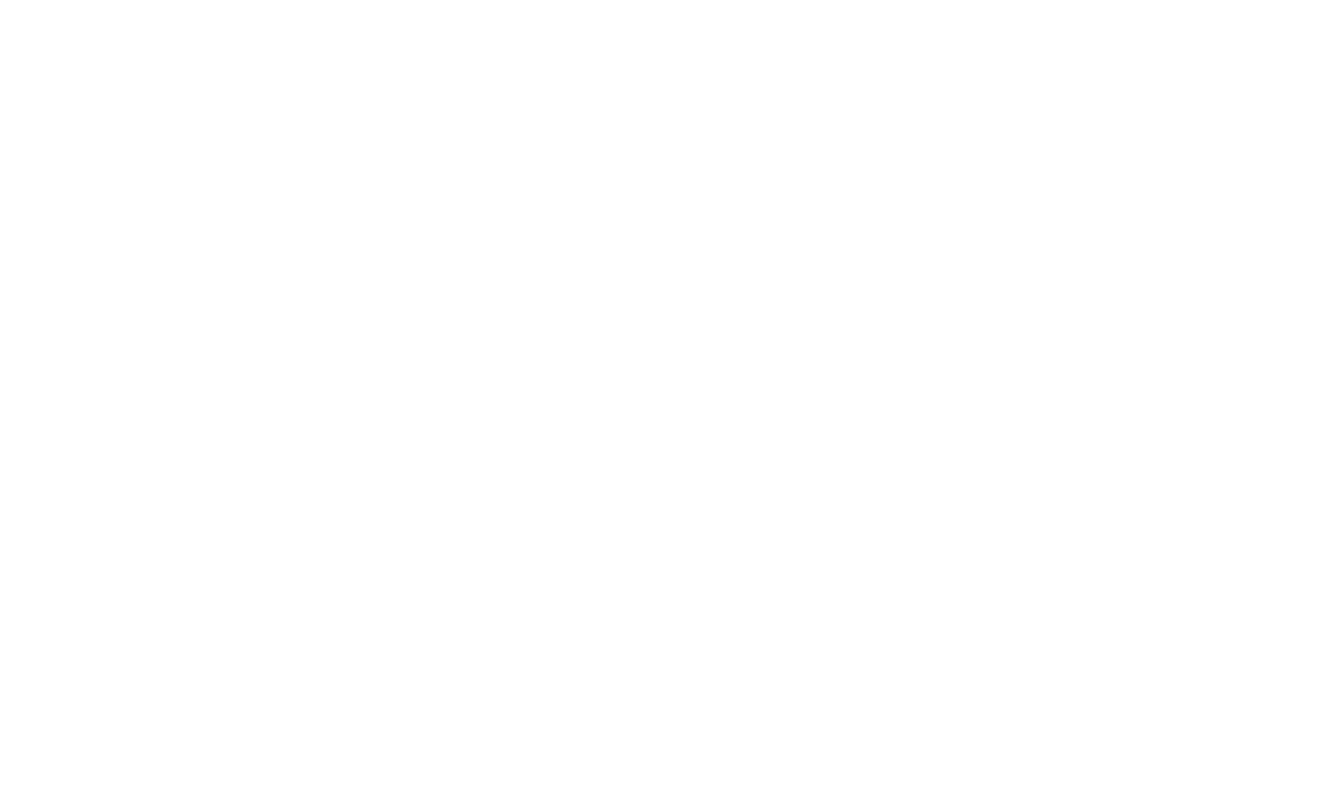
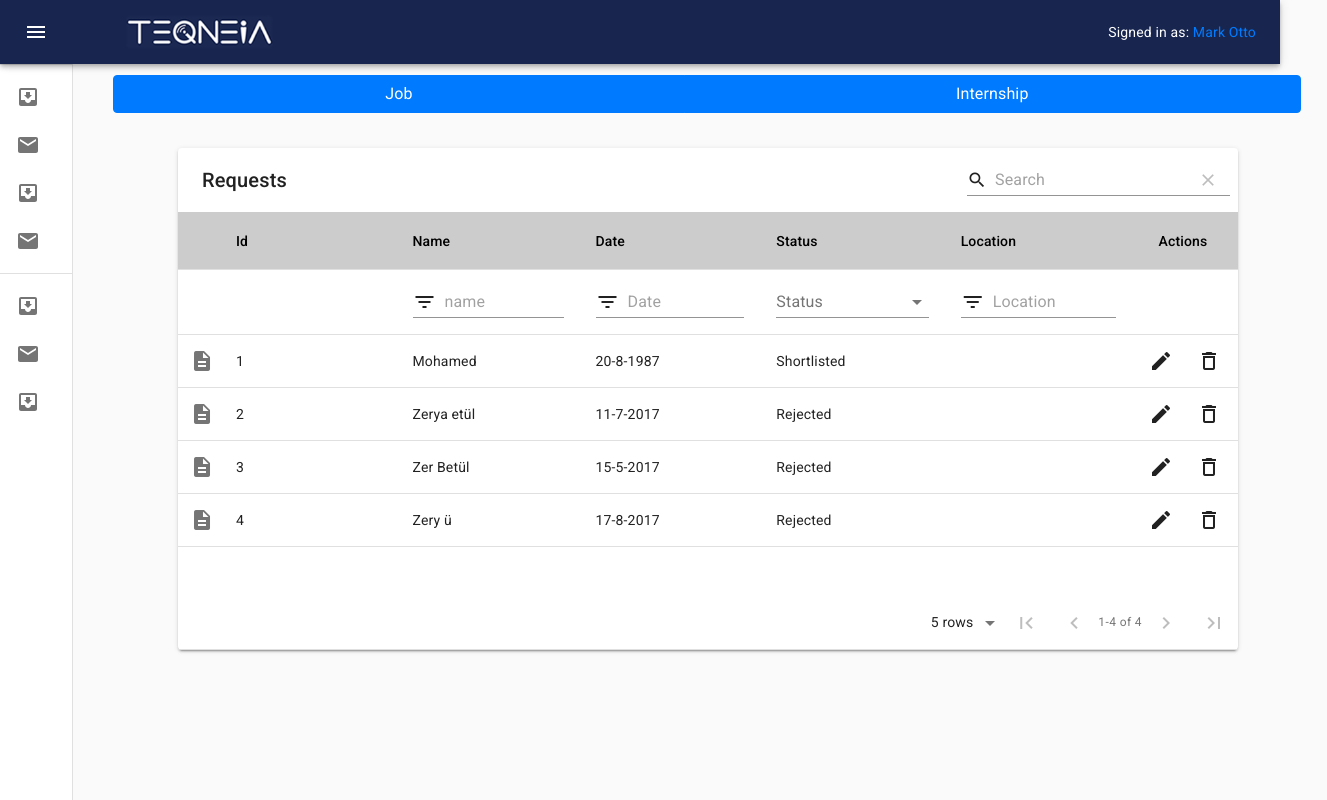
Before and after one commit to ahmedkamal1111/Jobs-React, a React (Create React App) app: page /starred in a window 1280 px wide. Shown: the whole page, 1327 px wide, since content can reach past the window. Built offline with nearby package versions, Linux system fonts and the light colour scheme.

Commit message:
some changes

```diff
--- a/public/index.html
+++ b/public/index.html
@@ -12,6 +12,7 @@
   <link rel="stylesheet" href="https://fonts.googleapis.com/icon?family=Material+Icons" />
   <link rel="stylesheet" href="https://maxcdn.bootstrapcdn.com/bootstrap/4.3.1/css/bootstrap.min.css"
     integrity="sha384-ggOyR0iXCbMQv3Xipma34MD+dH/1fQ784/j6cY/iJTQUOhcWr7x9JvoRxT2MZw1T" crossorigin="anonymous" />
+    <link rel="stylesheet" href="https://cdnjs.cloudflare.com/ajax/libs/font-awesome/4.7.0/css/font-awesome.min.css">
 
 
   <!--
--- a/src/App.js
+++ b/src/App.js
@@ -4,6 +4,8 @@
 import { Switch, Route } from 'react-router-dom';
 import 'bootstrap/dist/css/bootstrap.min.css';
 import LoginPage from './containers/Auth/Login';
+import Dashboard from './components/Dashboard/dashboard';
+
 
 class App extends Component {
 
@@ -12,7 +14,7 @@
     super(props)
 
     this.state = {
-      isAuth: false,
+      isAuth: true,
       token: null,
       adminId: null,
       authLoading: false,
@@ -159,7 +161,7 @@
 
         <Switch>
           <Route>
-            { /* Dashboard */ }
+            <Dashboard />
           </Route>
         </Switch>
 
--- a/src/components/Dashboard/dashboard.css
+++ b/src/components/Dashboard/dashboard.css
@@ -16,3 +16,6 @@
 .MuiIconButton-root {
     /* color: rgb(0,0,0) !important; */
 }
+.collapse:not(.show) {
+  display: block;
+}
--- a/src/components/Dashboard/dashboard.js
+++ b/src/components/Dashboard/dashboard.js
@@ -24,13 +24,14 @@
 import StarBorder from '@material-ui/icons/StarBorder';
 import logo from '../../logo.png';
 import NavbarBrand from 'react-bootstrap/NavbarBrand';
-
+import Navbar from 'react-bootstrap/Navbar';
+import Button from 'react-bootstrap/Button'
 import './dashboard.css';
 import Inbox from './inbox';
 import DataTable from '../../containers/DataTable/Datatable';
 import MakeYourChoice from '../mkyourchoice/choice';
 
-import Inbox from './inbox'
+
 
 const drawerWidth = 200;
 
@@ -150,7 +151,13 @@
           <NavbarBrand to="/home" >
             <img src={logo} className="imgStyle" alt="Logo"/>
           </NavbarBrand>
+          <Navbar.Collapse className="justify-content-end">
+            <Navbar.Text className="float-right">
+              Signed in as: <a href="#login">Mark Otto</a>
+            </Navbar.Text>
+        </Navbar.Collapse>
 
+        {/* <Button variant="light" size="sm" className="w-25 p-3">Logout<i class="fa fa-sign-out" aria-hidden="true"></i></Button> */}
         </Toolbar>
 
       </AppBar>
```
